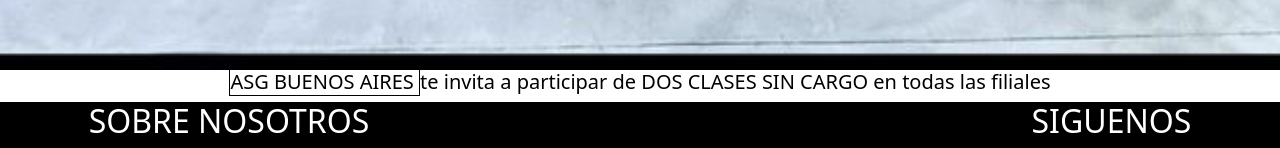
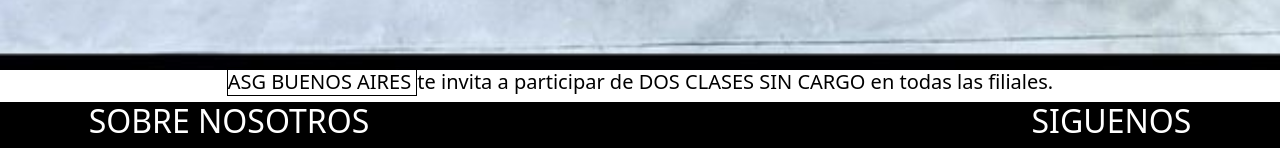
Before and after one commit to Nicolasexequiel/sassEntrega2Seo, a website: page index3.html in a window 1280 px wide. Shown: the part 1502-1650 px from the top of the page. Drawn offline with nearby package versions, Linux system fonts and the light colour scheme.

Commit message:
ya termino

```diff
--- a/index3.html
+++ b/index3.html
@@ -48,7 +48,7 @@
 
                 <h3 class="h3Index2"><span class="letra-asg"> ASG BUENOS AIRES </span> te invita a participar de DOS
                     CLASES SIN CARGO en todas
-                    las filiales </h3>
+                    las filiales. </h3>
 
                 </div>
             </article>
```
